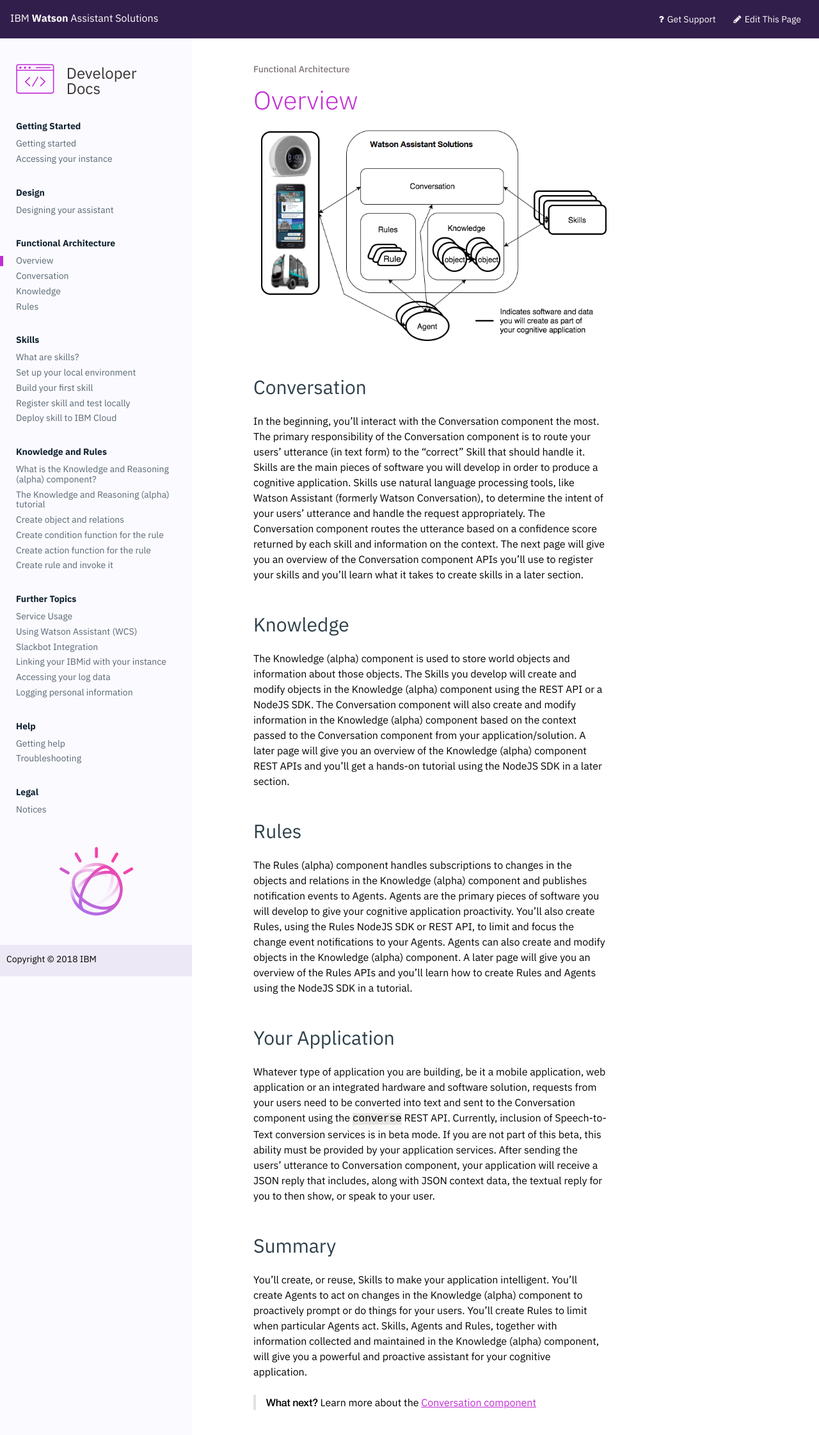
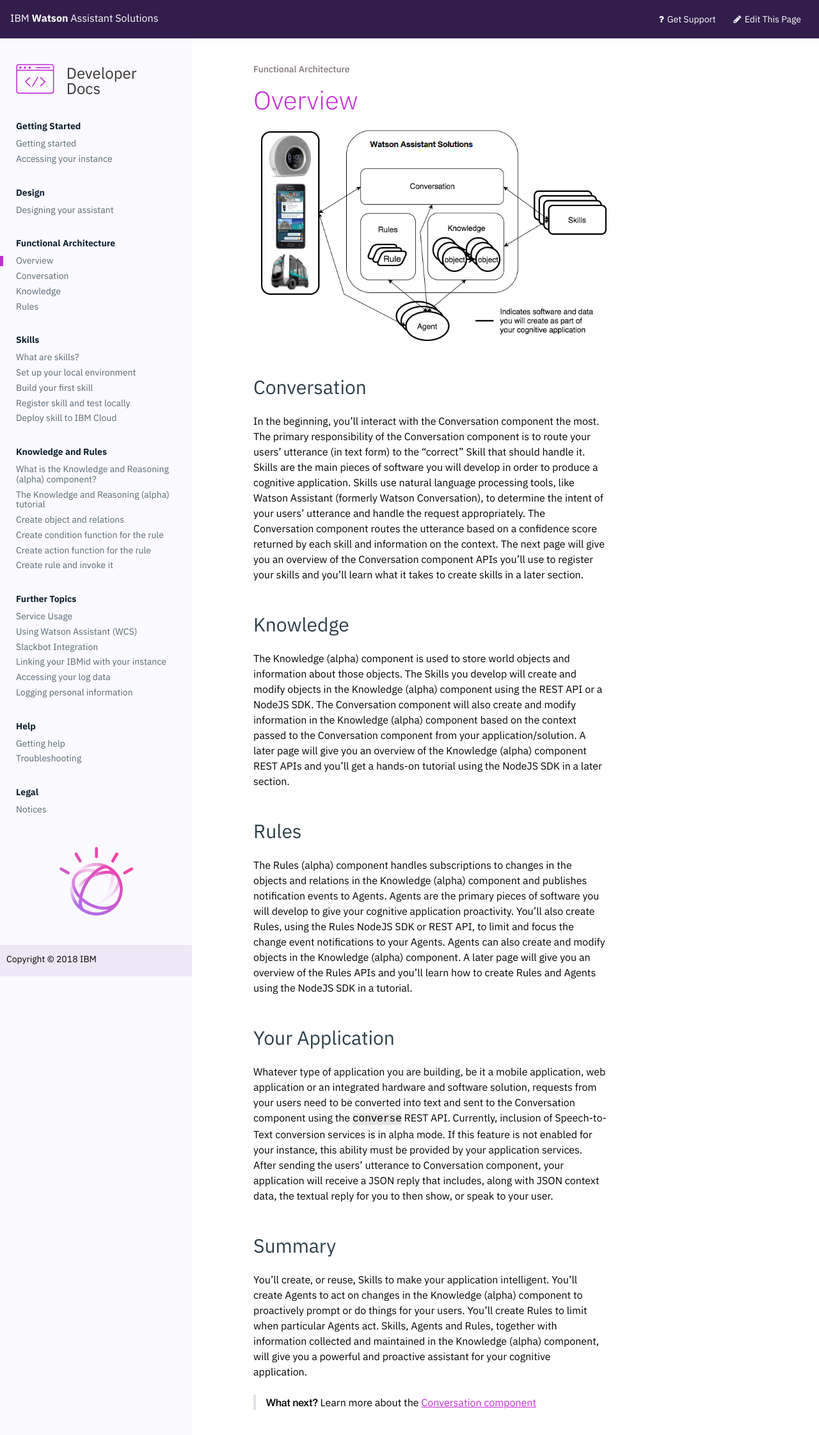
Before and after one commit to Watson-Personal-Assistant/developer, a Jekyll site: the page built from _content/understand-service/overview.md, in a window 1280 px wide. Shown: the top 2243 px of the page at 64% size. Built offline with Jekyll 4.4.1, drawn with Linux system fonts in a browser that asks for light colours.

Commit message:
Update overview.md
alpha tag.

```diff
--- a/_content/understand-service/overview.md
+++ b/_content/understand-service/overview.md
@@ -19,7 +19,7 @@
 
 ## Your Application
 
-Whatever type of application you are building, be it a mobile application, web application or an integrated hardware and software solution, requests from your users need to be converted into text and sent to the Conversation component using the `converse` REST API.  Currently, inclusion of Speech-to-Text conversion services is in beta mode. If you are not part of this beta, this ability must be provided by your application services.  After sending the users' utterance to Conversation component, your application will receive a JSON reply that includes, along with JSON context data, the textual reply for you to then show, or speak to your user.
+Whatever type of application you are building, be it a mobile application, web application or an integrated hardware and software solution, requests from your users need to be converted into text and sent to the Conversation component using the `converse` REST API.  Currently, inclusion of Speech-to-Text conversion services is in alpha mode. If this feature is not enabled for your instance, this ability must be provided by your application services.  After sending the users' utterance to Conversation component, your application will receive a JSON reply that includes, along with JSON context data, the textual reply for you to then show, or speak to your user.
 
 ## Summary
 
```
